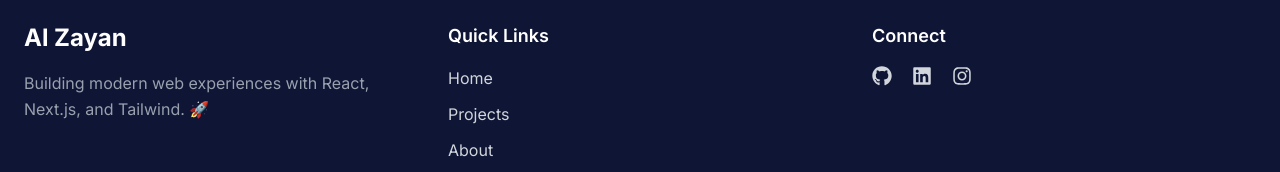
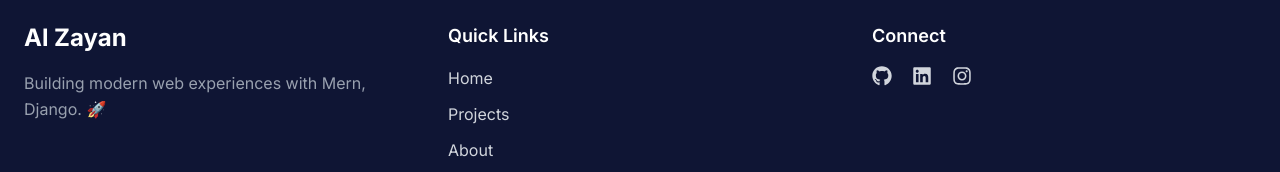
Before and after one commit to zayaaan-al/MyPortfolio, a Next.js app: page / in a window 1280 px wide. Shown: the part 6002-6174 px from the top of the page. Built offline with nearby package versions, Linux system fonts and the light colour scheme.

Commit message:
update footer txt

```diff
--- a/app/components/Home/Footer/Footer.tsx
+++ b/app/components/Home/Footer/Footer.tsx
@@ -11,7 +11,7 @@ const Footer = () => {
         <div>
           <h1 className="text-2xl font-bold text-white mb-4">Al Zayan</h1>
           <p className="text-gray-400 leading-relaxed">
-            Building modern web experiences with React, Next.js, and Tailwind. 🚀
+            Building modern web experiences with Mern, Django. 🚀
           </p>
         </div>
 
```
